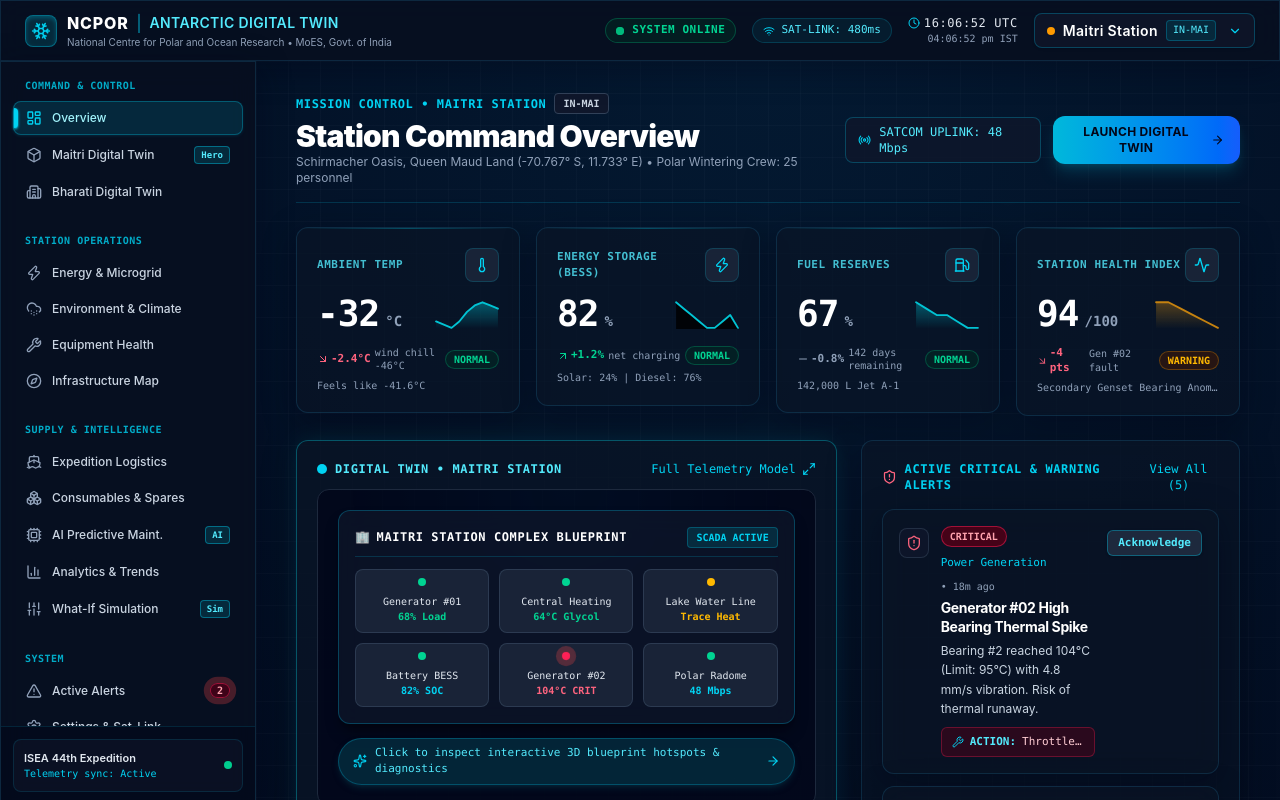
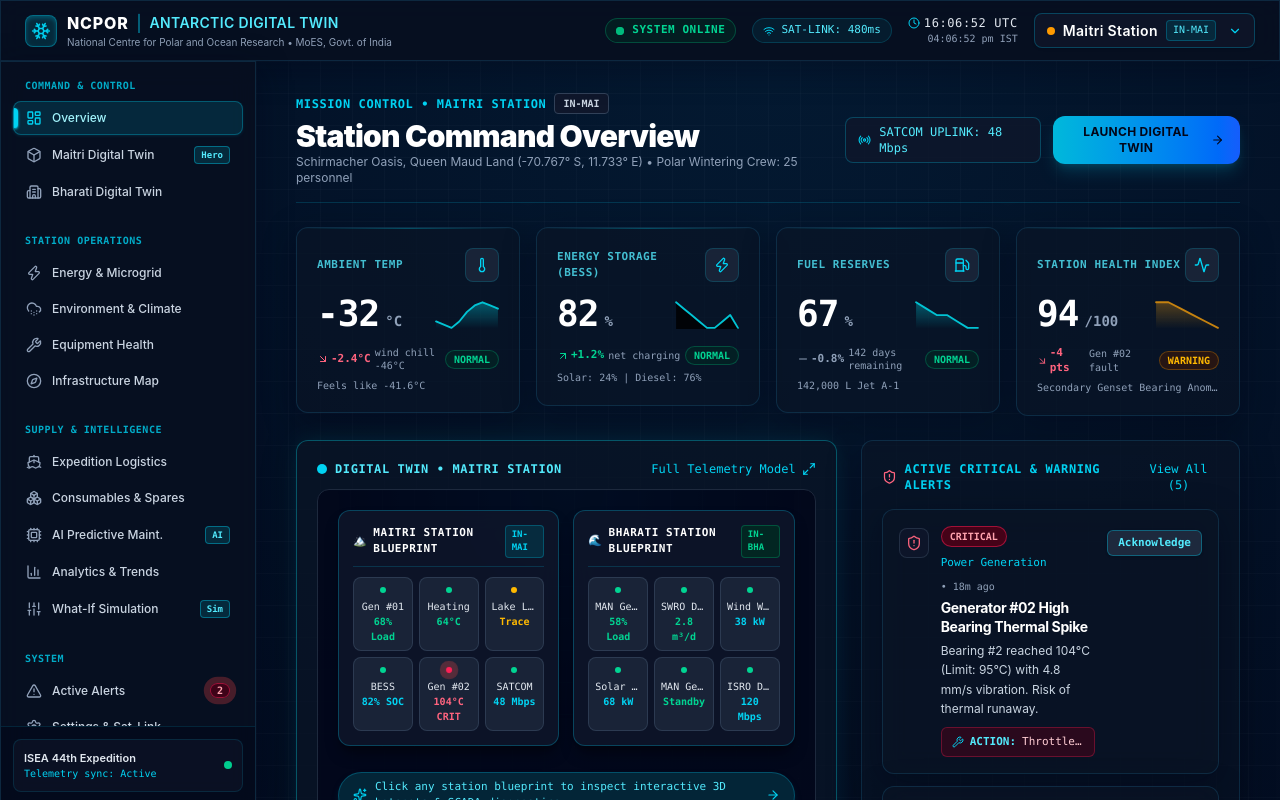
Before and after one commit to codingger/sih, a React (Vite) app in the folder my-react-app/: page / in a window 1280 px wide. Shown: the top 800 px of the page. Built offline with nearby package versions, Linux system fonts and the light colour scheme.

Commit message:
feat(ui): Add dual Maitri and Bharati SCADA blueprints to Digital Twin hero panel to eliminate empty layout space

```diff
--- a/my-react-app/src/pages/Dashboard.jsx
+++ b/my-react-app/src/pages/Dashboard.jsx
@@ -169,67 +169,125 @@
               {/* Polar Grid Backdrop */}
               <div className="absolute inset-0 polar-grid opacity-30 pointer-events-none rounded-xl" />
 
-              {/* Station Blueprint Wireframe Graphic */}
-              <div className="relative z-10 w-full max-w-lg border border-cyan-500/30 rounded-xl p-3.5 sm:p-4 bg-slate-900/70 backdrop-blur-md group-hover:scale-[1.01] transition-transform shadow-lg shadow-black/40">
-                <div className="flex items-center justify-between border-b border-cyan-500/20 pb-2 mb-3">
-                  <div className="flex items-center gap-1.5 font-bold text-white text-xs tracking-wider font-mono">
-                    <span className="text-cyan-400">🏢</span>
-                    <span>{station.name.toUpperCase()} COMPLEX BLUEPRINT</span>
+            {/* Dual Station Blueprint Wireframe Grid */}
+            <div className="w-full grid grid-cols-1 md:grid-cols-2 gap-3.5 relative z-10">
+              {/* Maitri Station Blueprint Box */}
+              <div
+                onClick={() => navigate('/maitri')}
+                className="border border-cyan-500/30 hover:border-cyan-400 rounded-xl p-3.5 bg-slate-900/80 backdrop-blur-md transition-all group-hover:scale-[1.01] shadow-lg shadow-black/40 text-left"
+              >
+                <div className="flex items-center justify-between border-b border-cyan-500/20 pb-2 mb-2.5">
+                  <div className="flex items-center gap-1.5 font-bold text-white text-[11px] tracking-wider font-mono">
+                    <span className="text-cyan-400">🏔️</span>
+                    <span>MAITRI STATION BLUEPRINT</span>
                   </div>
-                  <span className="text-[10px] font-mono text-cyan-400 px-2 py-0.5 rounded bg-cyan-950/80 border border-cyan-500/30 font-semibold">
-                    SCADA ACTIVE
+                  <span className="text-[9px] font-mono text-cyan-400 px-1.5 py-0.5 rounded bg-cyan-950/80 border border-cyan-500/30 font-bold">
+                    IN-MAI
                   </span>
                 </div>
 
-                <div className="grid grid-cols-3 gap-2 sm:gap-2.5 text-center text-[10px] font-mono">
-                  <div className="p-2 rounded-lg bg-slate-800/80 border border-slate-700/80 group-hover:border-cyan-500/30 transition-colors">
-                    <span className="inline-block w-2 h-2 rounded-full bg-emerald-400 mb-1" />
-                    <div className="text-slate-200 font-medium">{isMaitri ? 'Generator #01' : 'MAN Genset A'}</div>
-                    <div className="text-emerald-400 font-bold">{isMaitri ? '68% Load' : '58% Load'}</div>
+                <div className="grid grid-cols-3 gap-1.5 text-center text-[10px] font-mono">
+                  <div className="p-1.5 rounded-lg bg-slate-800/80 border border-slate-700/80">
+                    <span className="inline-block w-1.5 h-1.5 rounded-full bg-emerald-400 mb-0.5" />
+                    <div className="text-slate-200 font-medium truncate">Gen #01</div>
+                    <div className="text-emerald-400 font-bold">68% Load</div>
                   </div>
 
-                  <div className="p-2 rounded-lg bg-slate-800/80 border border-slate-700/80 group-hover:border-cyan-500/30 transition-colors">
-                    <span className="inline-block w-2 h-2 rounded-full bg-emerald-400 mb-1" />
-                    <div className="text-slate-200 font-medium">Central Heating</div>
-                    <div className="text-emerald-400 font-bold">64°C Glycol</div>
+                  <div className="p-1.5 rounded-lg bg-slate-800/80 border border-slate-700/80">
+                    <span className="inline-block w-1.5 h-1.5 rounded-full bg-emerald-400 mb-0.5" />
+                    <div className="text-slate-200 font-medium truncate">Heating</div>
+                    <div className="text-emerald-400 font-bold">64°C</div>
                   </div>
 
-                  <div className="p-2 rounded-lg bg-slate-800/80 border border-slate-700/80 group-hover:border-amber-500/30 transition-colors">
-                    <span className="inline-block w-2 h-2 rounded-full bg-amber-400 mb-1" />
-                    <div className="text-slate-200 font-medium">{isMaitri ? 'Lake Water Line' : 'SWRO Desal'}</div>
-                    <div className="text-amber-400 font-bold">{isMaitri ? 'Trace Heat' : '2.8 m³/d'}</div>
+                  <div className="p-1.5 rounded-lg bg-slate-800/80 border border-slate-700/80">
+                    <span className="inline-block w-1.5 h-1.5 rounded-full bg-amber-400 mb-0.5" />
+                    <div className="text-slate-200 font-medium truncate">Lake Line</div>
+                    <div className="text-amber-400 font-bold">Trace</div>
                   </div>
 
-                  <div className="p-2 rounded-lg bg-slate-800/80 border border-slate-700/80 group-hover:border-cyan-500/30 transition-colors">
-                    <span className="inline-block w-2 h-2 rounded-full bg-emerald-400 mb-1" />
-                    <div className="text-slate-200 font-medium">Battery BESS</div>
-                    <div className="text-cyan-400 font-bold">{station.telemetry.batterySOC}% SOC</div>
+                  <div className="p-1.5 rounded-lg bg-slate-800/80 border border-slate-700/80">
+                    <span className="inline-block w-1.5 h-1.5 rounded-full bg-emerald-400 mb-0.5" />
+                    <div className="text-slate-200 font-medium truncate">BESS</div>
+                    <div className="text-cyan-400 font-bold">82% SOC</div>
                   </div>
 
-                  <div className="p-2 rounded-lg bg-slate-800/80 border border-slate-700/80 group-hover:border-rose-500/30 transition-colors">
-                    <span className={`inline-block w-2 h-2 rounded-full mb-1 ${isMaitri ? 'bg-rose-500 pulse-critical' : 'bg-emerald-400'}`} />
-                    <div className="text-slate-200 font-medium">{isMaitri ? 'Generator #02' : 'MAN Genset B'}</div>
-                    <div className={isMaitri ? 'text-rose-400 font-bold' : 'text-emerald-400 font-bold'}>
-                      {isMaitri ? '104°C CRIT' : 'Standby Ready'}
-                    </div>
+                  <div className="p-1.5 rounded-lg bg-slate-800/80 border border-slate-700/80 border-rose-500/30">
+                    <span className="inline-block w-1.5 h-1.5 rounded-full bg-rose-500 pulse-critical mb-0.5" />
+                    <div className="text-slate-200 font-medium truncate">Gen #02</div>
+                    <div className="text-rose-400 font-bold">104°C CRIT</div>
                   </div>
 
-                  <div className="p-2 rounded-lg bg-slate-800/80 border border-slate-700/80 group-hover:border-cyan-500/30 transition-colors">
-                    <span className="inline-block w-2 h-2 rounded-full bg-emerald-400 mb-1" />
-                    <div className="text-slate-200 font-medium">{isMaitri ? 'Polar Radome' : 'Wind Turbine'}</div>
-                    <div className="text-cyan-400 font-bold">{isMaitri ? '48 Mbps' : '38 kW WTG'}</div>
+                  <div className="p-1.5 rounded-lg bg-slate-800/80 border border-slate-700/80">
+                    <span className="inline-block w-1.5 h-1.5 rounded-full bg-emerald-400 mb-0.5" />
+                    <div className="text-slate-200 font-medium truncate">SATCOM</div>
+                    <div className="text-cyan-400 font-bold">48 Mbps</div>
                   </div>
                 </div>
               </div>
 
-              {/* Action Button Pill */}
-              <div className="relative z-10 flex items-center gap-2 px-3.5 py-1.5 rounded-full bg-cyan-950/70 border border-cyan-500/30 text-cyan-300 text-[11px] font-mono group-hover:bg-cyan-900/60 group-hover:border-cyan-400 group-hover:text-white transition-all shadow-md shadow-cyan-950/50">
-                <Sparkles className="w-3.5 h-3.5 text-cyan-400 animate-pulse shrink-0" />
-                <span>Click to inspect interactive 3D blueprint hotspots & diagnostics</span>
-                <ArrowRight className="w-3.5 h-3.5 text-cyan-400 group-hover:translate-x-1 transition-transform shrink-0" />
+              {/* Bharati Station Blueprint Box */}
+              <div
+                onClick={() => navigate('/bharati')}
+                className="border border-cyan-500/30 hover:border-cyan-400 rounded-xl p-3.5 bg-slate-900/80 backdrop-blur-md transition-all group-hover:scale-[1.01] shadow-lg shadow-black/40 text-left"
+              >
+                <div className="flex items-center justify-between border-b border-cyan-500/20 pb-2 mb-2.5">
+                  <div className="flex items-center gap-1.5 font-bold text-white text-[11px] tracking-wider font-mono">
+                    <span className="text-cyan-400">🌊</span>
+                    <span>BHARATI STATION BLUEPRINT</span>
+                  </div>
+                  <span className="text-[9px] font-mono text-emerald-400 px-1.5 py-0.5 rounded bg-emerald-950/80 border border-emerald-500/30 font-bold">
+                    IN-BHA
+                  </span>
+                </div>
+
+                <div className="grid grid-cols-3 gap-1.5 text-center text-[10px] font-mono">
+                  <div className="p-1.5 rounded-lg bg-slate-800/80 border border-slate-700/80">
+                    <span className="inline-block w-1.5 h-1.5 rounded-full bg-emerald-400 mb-0.5" />
+                    <div className="text-slate-200 font-medium truncate">MAN Gen A</div>
+                    <div className="text-emerald-400 font-bold">58% Load</div>
+                  </div>
+
+                  <div className="p-1.5 rounded-lg bg-slate-800/80 border border-slate-700/80">
+                    <span className="inline-block w-1.5 h-1.5 rounded-full bg-emerald-400 mb-0.5" />
+                    <div className="text-slate-200 font-medium truncate">SWRO Desal</div>
+                    <div className="text-emerald-400 font-bold">2.8 m³/d</div>
+                  </div>
+
+                  <div className="p-1.5 rounded-lg bg-slate-800/80 border border-slate-700/80">
+                    <span className="inline-block w-1.5 h-1.5 rounded-full bg-emerald-400 mb-0.5" />
+                    <div className="text-slate-200 font-medium truncate">Wind WTG</div>
+                    <div className="text-cyan-400 font-bold">38 kW</div>
+                  </div>
+
+                  <div className="p-1.5 rounded-lg bg-slate-800/80 border border-slate-700/80">
+                    <span className="inline-block w-1.5 h-1.5 rounded-full bg-emerald-400 mb-0.5" />
+                    <div className="text-slate-200 font-medium truncate">Solar PV</div>
+                    <div className="text-cyan-400 font-bold">68 kW</div>
+                  </div>
+
+                  <div className="p-1.5 rounded-lg bg-slate-800/80 border border-slate-700/80">
+                    <span className="inline-block w-1.5 h-1.5 rounded-full bg-emerald-400 mb-0.5" />
+                    <div className="text-slate-200 font-medium truncate">MAN Gen B</div>
+                    <div className="text-emerald-400 font-bold">Standby</div>
+                  </div>
+
+                  <div className="p-1.5 rounded-lg bg-slate-800/80 border border-slate-700/80">
+                    <span className="inline-block w-1.5 h-1.5 rounded-full bg-emerald-400 mb-0.5" />
+                    <div className="text-slate-200 font-medium truncate">ISRO Dish</div>
+                    <div className="text-cyan-400 font-bold">120 Mbps</div>
+                  </div>
+                </div>
               </div>
             </div>
+
+            {/* Action Button Pill */}
+            <div className="relative z-10 flex items-center justify-center gap-2 px-3.5 py-1.5 rounded-full bg-cyan-950/70 border border-cyan-500/30 text-cyan-300 text-[11px] font-mono hover:bg-cyan-900/60 hover:border-cyan-400 hover:text-white transition-all shadow-md shadow-cyan-950/50 mt-3 cursor-pointer" onClick={() => navigate(isMaitri ? '/maitri' : '/bharati')}>
+              <Sparkles className="w-3.5 h-3.5 text-cyan-400 animate-pulse shrink-0" />
+              <span>Click any station blueprint to inspect interactive 3D hotspots & SCADA diagnostics</span>
+              <ArrowRight className="w-3.5 h-3.5 text-cyan-400 group-hover:translate-x-1 transition-transform shrink-0" />
+            </div>
           </div>
+        </div>
 
           {/* Live Readout Strip */}
           <div className="grid grid-cols-2 sm:grid-cols-5 gap-2 mt-4 pt-3.5 border-t border-cyan-500/20 text-center font-mono">
```
